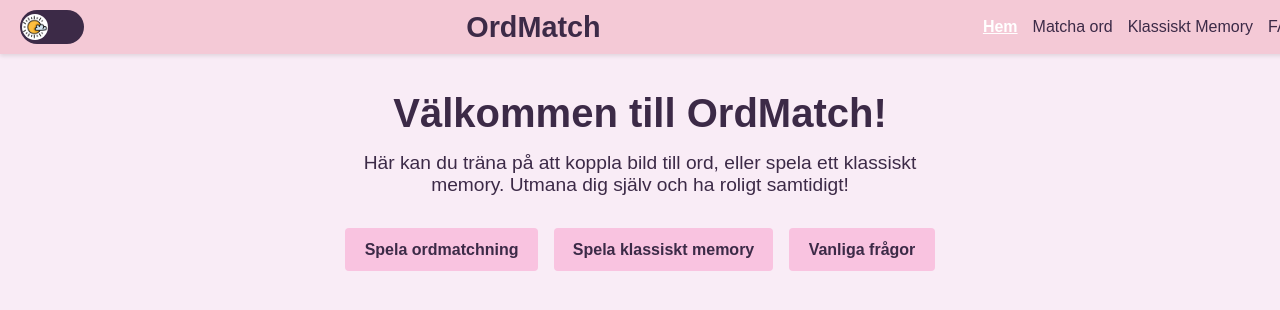
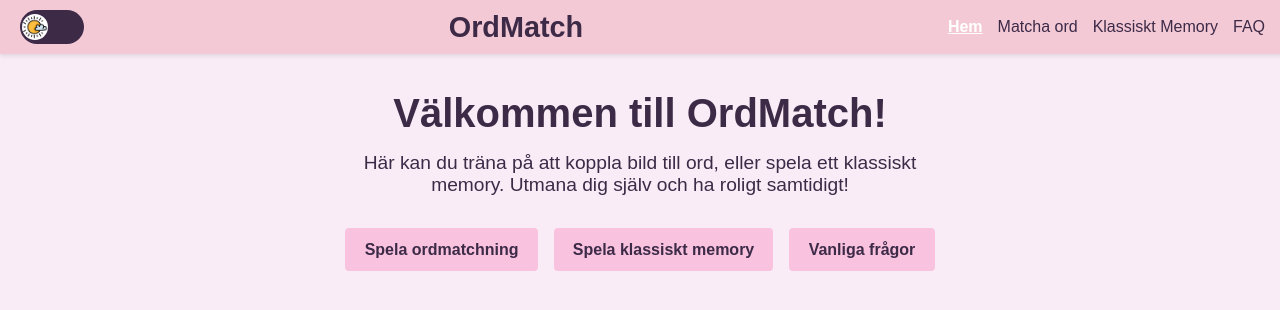
Before and after one commit to annkar73/wordmatch, a React (Vite) app: page / in a window 1280 px wide. Shown: the top 310 px of the page. Built offline with nearby package versions, Linux system fonts and the light colour scheme.

Commit message:
add margin to nav

```diff
--- a/src/Components/Header.tsx
+++ b/src/Components/Header.tsx
@@ -37,6 +37,7 @@ const CenterSection = styled.div`
 const RightSection = styled.nav`
   display: flex;
   justify-content: flex-end;
+  margin-right: 35px;
   gap: 15px; /* Lägger till mellanrum mellan länkar */
 `;
 
```
